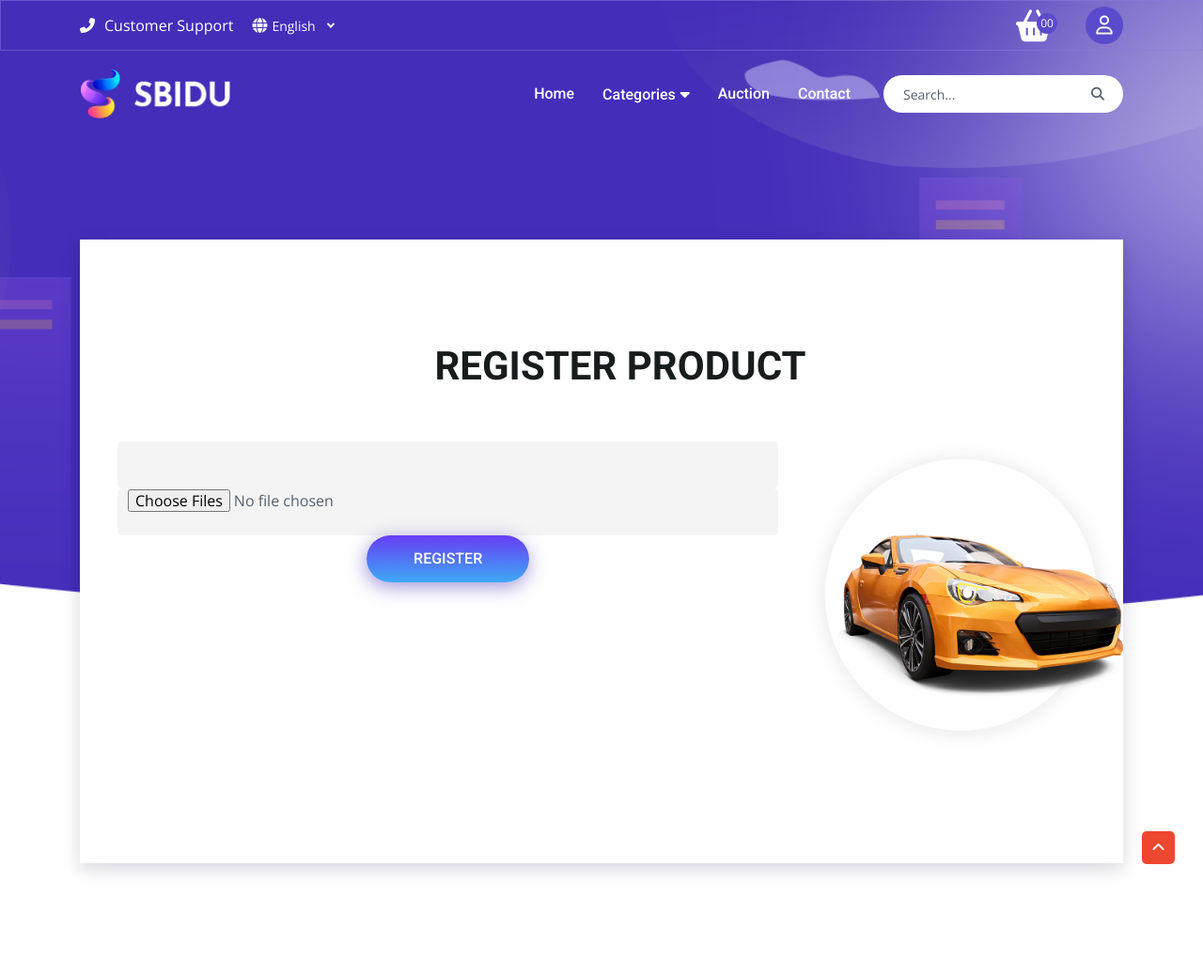
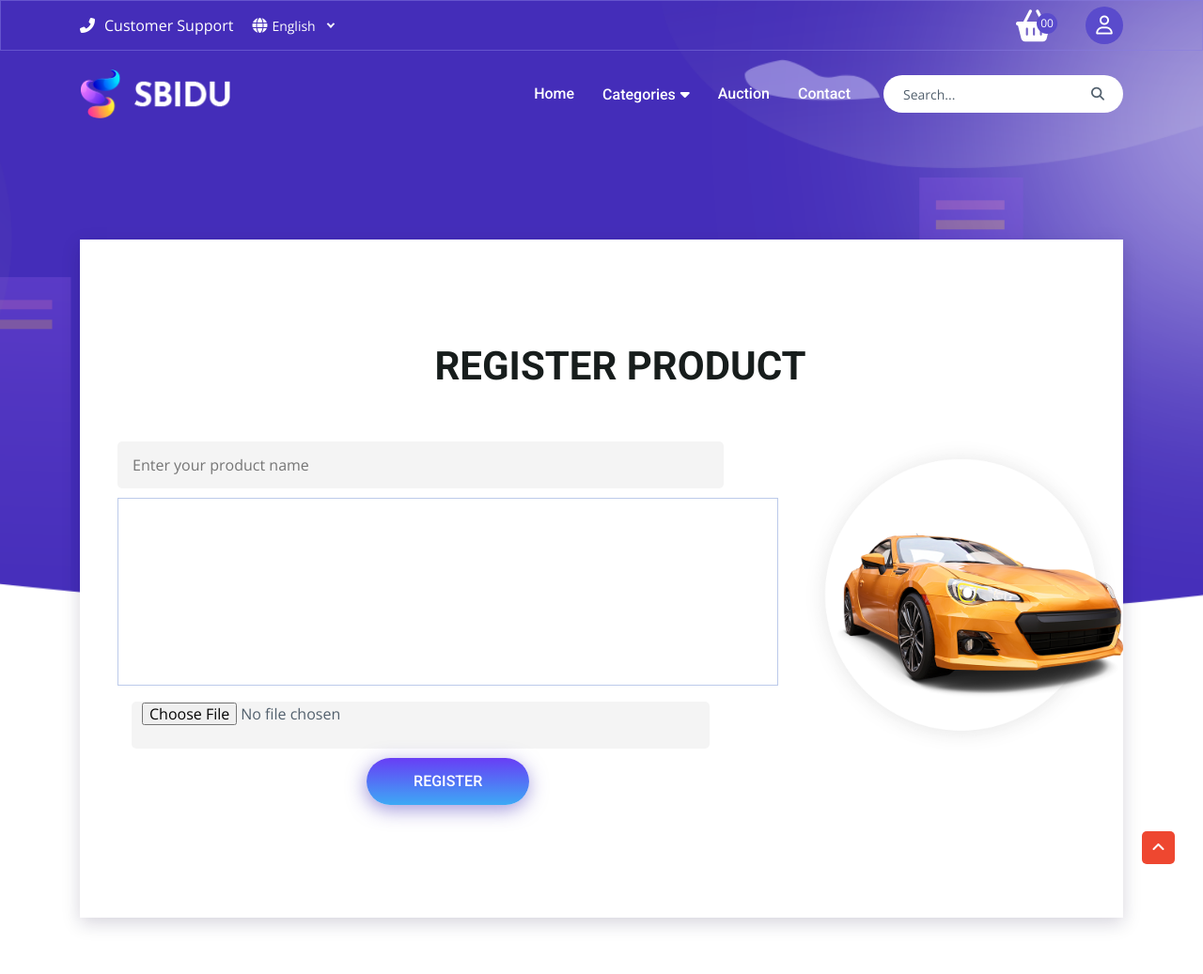
Before and after one commit to niveqhost/onlineauction, a Django app: template templates/auction/add_product.html in a window 1280 px wide. Shown: the top 1037 px of the page at 94% size. Run offline with Django 4.2, Linux system fonts and the light colour scheme; the template is opened without the code that fills it: values that come from a table or form of the project are taken from there, others are empty; tables that the repository leaves empty hold one stand-in row (values such as "Sample post"); one stand-in notice (Sample message) is shown; form fields are guessed from the names that the template uses; parts of the project's set-up code (start-up, migrations or seed data) failed here and were passed over; some libraries are stand-ins or nearby versions.

Commit message:
add multiple images task done

```diff
--- a/auction/forms.py
+++ b/auction/forms.py
@@ -2,11 +2,41 @@
 from django.utils.translation import gettext_lazy as _
 
 from ckeditor.widgets import CKEditorWidget
-from auction.models import ProductModel
+from auction.models import *
 
 class ProductForm(forms.ModelForm):
-    # description = forms.CharField(widget=CKEditorWidget())
-    product_name = forms.CharField(max_length=200)
+    # Ten san pham
+    product_name = forms.CharField(max_length=200,
+        widget = forms.TextInput(
+            attrs = {
+                'placeholder' : _('Enter your product name'),
+                'class' : 'mb-2 col-xl-11 col-lg-11'
+            })
+        )
+    # Mo ta san pham
+    description = forms.CharField(
+        widget=CKEditorWidget(
+            attrs = {
+                'placeholder' : _('Enter your product description'),
+            })
+        )
+    # Danh muc san pham
+    # Gia thap nhat
     class Meta:
-        fields = ('product_name',)
         model = ProductModel
+        fields = ('product_name', 'description',)
+
+class ImageForm(forms.ModelForm):
+    # Anh san pham
+    product_images = forms.ImageField(
+        label=_("Select Images"),
+        widget=forms.ClearableFileInput(
+            attrs={
+                'multiple' : True,
+                'style' : 'padding: 12px'
+            }
+        )
+    )
+    class Meta:
+        model = ProductImage
+        fields = ('product_images',)
--- a/auction/models.py
+++ b/auction/models.py
@@ -46,8 +46,7 @@
 # Anh san pham
 class ProductImage(models.Model):
     # Ma hinh anh - Tu tao boi framework
-    # Thu tu cac hinh - Anh chinh, anh phu 1, anh phu 2, ...
-    photo = models.FileField(upload_to='product_images', default='product_images/5c186d1257538db28366b3c9007b0427_WVlhI4E.jpg')
+    product_images = models.ImageField(null=True, blank=True, upload_to='product_images/')
     # Khoa ngoai: Ma san pham - 1 san pham co nhieu anh
     product = models.ForeignKey(ProductModel, on_delete=models.CASCADE, null=True)
     class Meta:
--- a/core/settings.py
+++ b/core/settings.py
@@ -214,5 +214,7 @@
         "width": 652,
         "filebrowserWindowWidth": 940,
         "filebrowserWindowHeight": 725,
+        # Placeholder
+        'editorplaceholder': _('Enter your product description...')
     },
 }
--- a/templates/auction/add_product.html
+++ b/templates/auction/add_product.html
@@ -17,42 +17,26 @@
             <div class="contact-wrapper padding-top padding-bottom mt--100 mt-lg--440">
                 <div class="section-header">
                     <h2 class="title">REGISTER PRODUCT</h2>
-                    <!-- Hien thi thong bao cho nguoi dung -->
-                    {% if messages %}
-                    {% for message in messages %}
-                        {% if message.level >= 50 %}
-                            <div class="alert alert-{{ message.tags }}" role="alert">
-                                <strong>{% translate "Message: " %}</strong> {% blocktranslate %} {{ message}} {% endblocktranslate %}
-                            </div>
-                        {% endif %}
-                    {% endfor %}
-                {% endif %}
-                <!-- Ket thuc hien thi thong bao -->
                 </div>
                 <div class="row">
                     <div class="col-xl-8 col-lg-7">
                         <form class="contact-form" id="contact_form" method="POST" enctype="multipart/form-data" action="">
                             {% csrf_token %}
-                            <!-- Multiple image upload -->
-                            <!-- {{ product.description | safe }} -->
-                            {{ form.product_name }}
-                            <input type="file" multiple name="product_images" >
+                            {% for hidden in product_form.hidden_fields %}
+                                {{ hidden }}
+                            {% endfor %}
+                            {{product_form.media}}
+                            {{ product_form.product_name }}
+                            {{ product_form.description }}
+                            <div class="mt-2 mb-2 col-xl-11 col-lg-11">
+                                {{ image_form.management_form }}
+                                {{ image_form.product_images }}
+                            </div>
                             <div class="form-group mb-0 text-center">
                                 <button type="submit" class="custom-button">{% translate 'REGISTER' %}</button>
                             </div>
                         </form>
-                        {% comment %} <form class="contact-form" id="contact_form" method="POST" enctype="multipart/form-data" action="">
-                            {% csrf_token %}
-                            <div class="form-group">
-                                <label for="name"><i class="fa-brands fa-product-hunt"></i></label>
-                                <!-- Data la du lieu nguoi dung dien vao form -->
-                                <input type="text" value="{% if data %}{{data.product_name}}{% endif %}" placeholder="Product Name" name="product_name" id="name">
-                            </div>
-                            <div class="form-group">
-                                <label for="description" class="message"><i class="fa-solid fa-scroll"></i></label>
-                                <!-- Data la du lieu nguoi dung dien vao form -->
-                                <textarea name="description" id="description" placeholder="Description">{% if data %}{{data.description}}{% endif %}</textarea>
-                            </div>
+                        {% comment %}
                             <div class="form-group">
                                 <label for="categories"><i class="fa-solid fa-list"></i></label>
                                 {% if categories %}
@@ -64,10 +48,7 @@
                                     </select>
                                 {% endif %}
                             </div>
-                            <div class="form-group mb-0 text-center">
-                                <button type="submit" class="custom-button">{% translate 'REGISTER' %}</button>
-                            </div>
-                        </form> {% endcomment %}
+                        {% endcomment %}
                     </div>
                     <div class="col-xl-4 col-lg-5 d-lg-block d-none">
                         <img src="{% static 'images/banner/banner-4.png' %}" class="w-100" alt="images">
```
Also changed, not shown: auction/admin.py (+13 -1 lines), auction/views.py (+27 -26 lines), core/admin.py (+5 -6 lines), media/product_images/photo-1570295999919.jpg (added), media/profile_images/5c186d1257538db28366b3c9007b0427_WVlhI4E.jpg (added).
